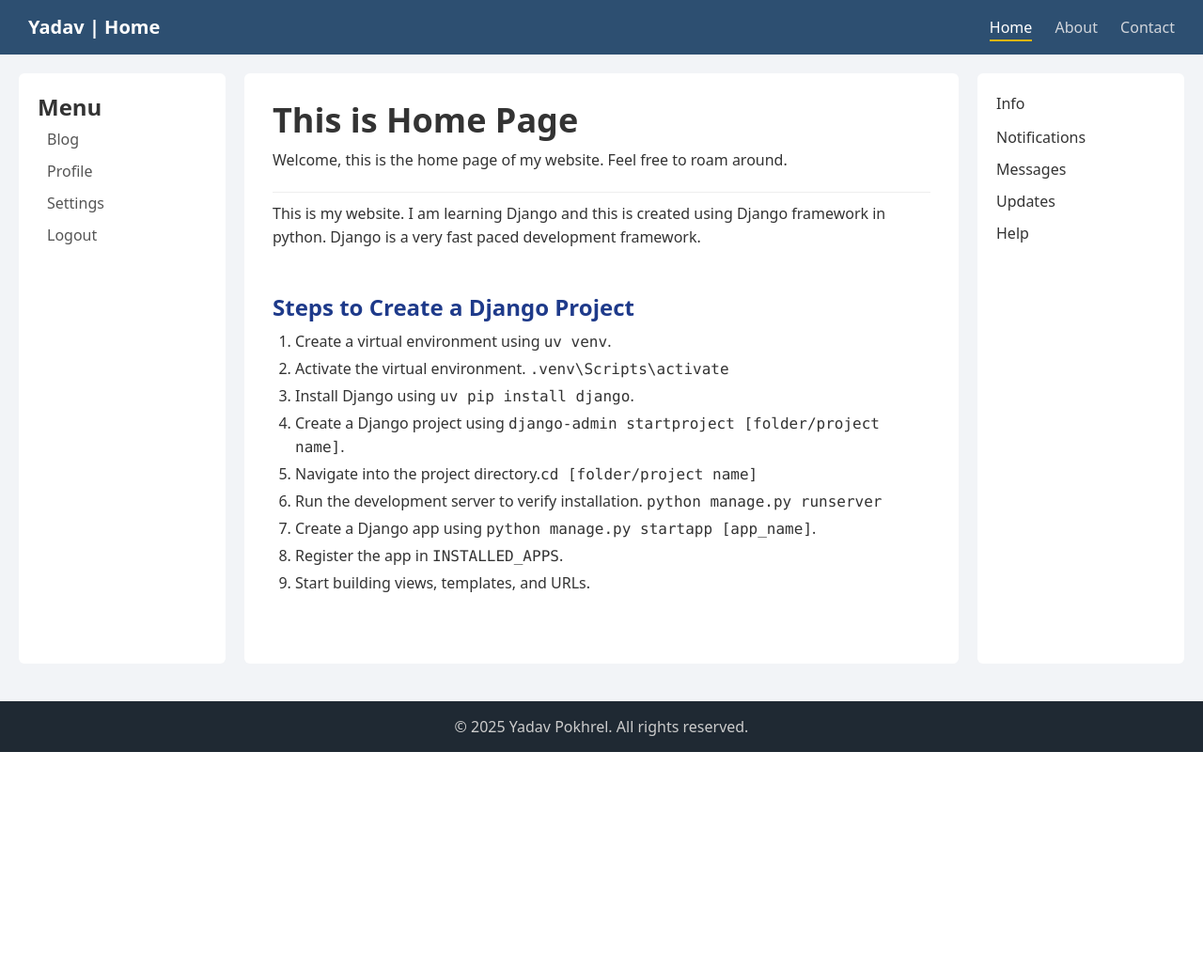
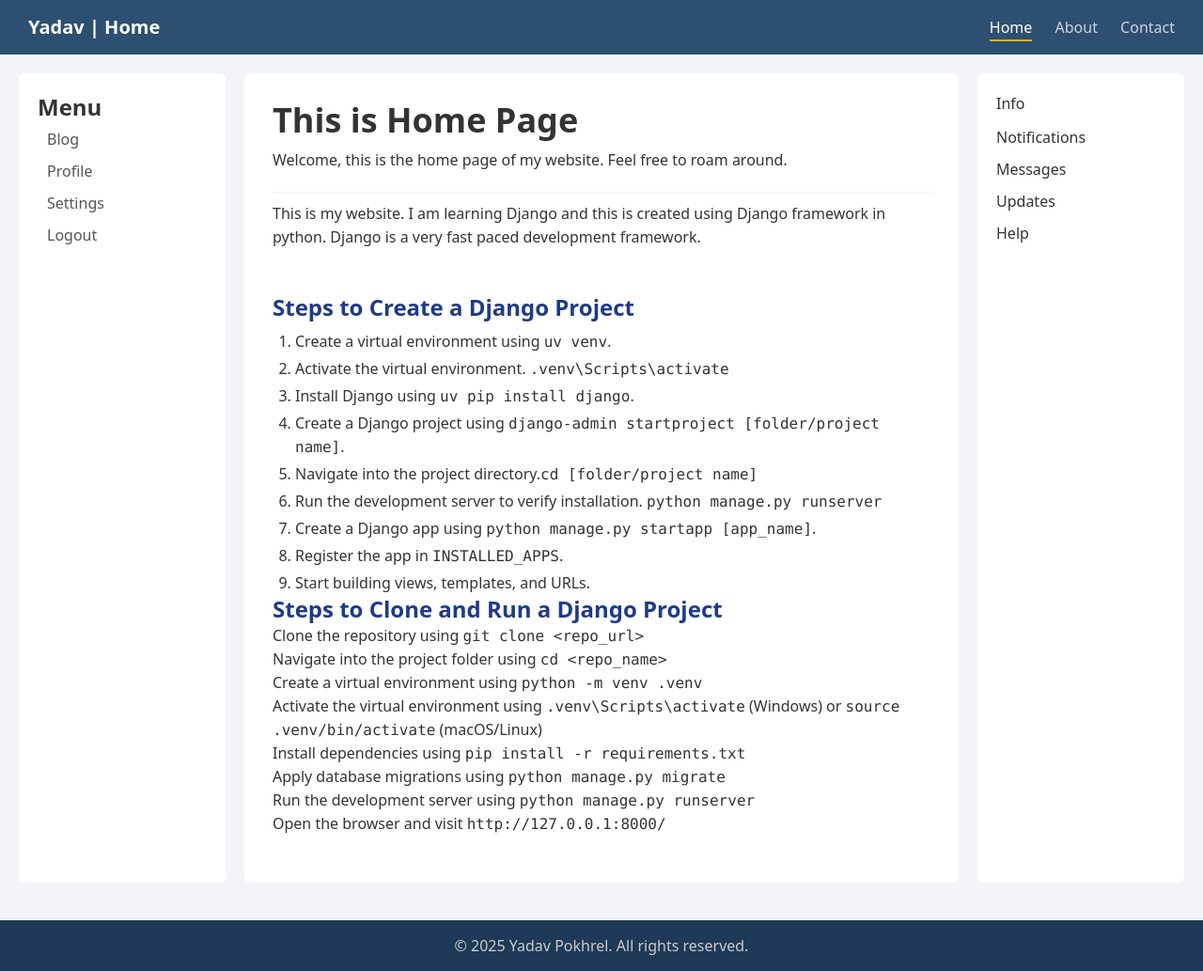
Before and after one commit to pokhrelyadav/Basic-Website-in-Django, a Django app: page / in a window 1280 px wide. Shown: the whole page at 94% size. Before the commit the page ends 800 px from the top, so only its background shows below. Run offline with Django 5.2, Linux system fonts and the light colour scheme; some libraries are stand-ins or nearby versions.

Commit message:
removed html,body height 100% which caused dark background except visible body

```diff
--- a/static/style.css
+++ b/static/style.css
@@ -5,11 +5,6 @@
     box-sizing: border-box;
     font-family: Arial, Helvetica, sans-serif;
 } */
-
-html,
-body {
-    height: 100%;
-}
 
 /* Body */
 body {
@@ -133,6 +128,6 @@ ul li a.active {
     margin-top: 20px;
     padding: 15px;
     text-align: center;
-    background-color: #1f2933;
+    background-color: #1e3a56;
     color: #ccc;
 }
--- a/templates/layout.html
+++ b/templates/layout.html
@@ -37,7 +37,7 @@
 
         <!-- Center Content -->
         <div class="center">
-            <h1 class='text-4xl font-bold '>{% block heading1 %}Welcome this is ___ page{% endblock %}</h1>
+            <h1 class='text-4xl font-bold'>{% block heading1 %}Welcome this is ___ page{% endblock %}</h1>
             <p>
                 {% block headingcontent %}Write your heading description here{% endblock %}
             </p>
--- a/templates/website/index.html
+++ b/templates/website/index.html
@@ -25,4 +25,17 @@ paced development framework.
     <li>Start building views, templates, and URLs.</li>
 </ol>
 
+<h2 class="text-2xl font-bold text-blue-900">Steps to Clone and Run a Django Project</h2>
+
+<ol>
+  <li>Clone the repository using <code>git clone &lt;repo_url&gt;</code></li>
+  <li>Navigate into the project folder using <code>cd &lt;repo_name&gt;</code></li>
+  <li>Create a virtual environment using <code>python -m venv .venv</code></li>
+  <li>Activate the virtual environment using <code>.venv\Scripts\activate</code> (Windows) or <code>source .venv/bin/activate</code> (macOS/Linux)</li>
+  <li>Install dependencies using <code>pip install -r requirements.txt</code></li>
+  <li>Apply database migrations using <code>python manage.py migrate</code></li>
+  <li>Run the development server using <code>python manage.py runserver</code></li>
+  <li>Open the browser and visit <code>http://127.0.0.1:8000/</code></li>
+</ol>
+
 {% endblock %}
```
Also changed, not shown: theme/static_src/src/styles.css (+7 -5 lines).
